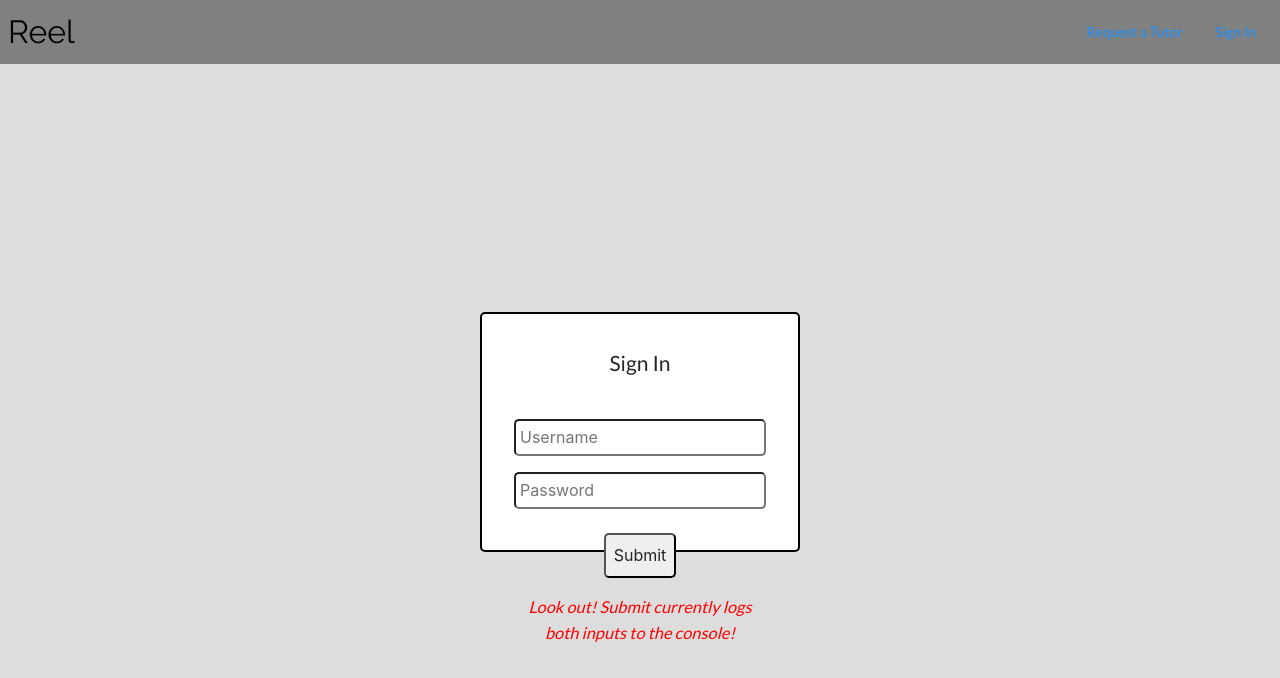
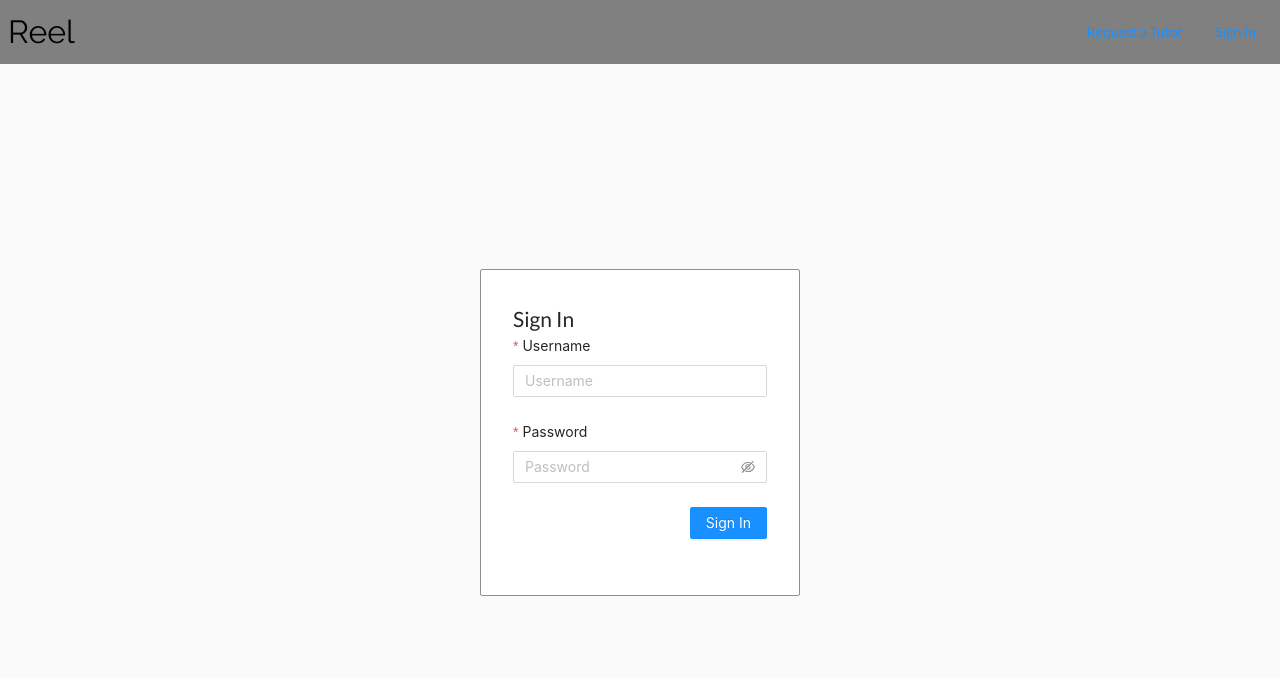
Before and after one commit to kesne/Reel, a Next.js app: page /sign_in in a window 1280 px wide. Shown: the top 678 px of the page. Built offline with nearby package versions, Linux system fonts and the light colour scheme.

Commit message:
Refactor sign-in to use AntD components

```diff
--- a/components/SignIn/Form.jsx
+++ b/components/SignIn/Form.jsx
@@ -1,76 +1,40 @@
-import { useState } from 'react';
+import { Form, Input, Button } from 'antd';
 import styled from 'styled-components';
 
-const FormBlock = styled.form`
-    margin-top: 2rem;
-`;
-const Input = styled.input`
-    width: 100%;
-    margin: 0.5rem 0;
-    padding: 0.25rem;
-    box-sizing: border-box;
-
-    font-size: 1rem;
-    border-radius: 5px;
-`;
-const Button = styled.button`
-    display: block;
-    margin: 1rem auto;
-    padding: 0.5rem;
-
-    border-radius: 5px;
-    font-size: 1rem;
-
-    &:focus,
-    &:hover {
-        color: #5291ff;
-        border-color: #5291ff;
-        outline: 0;
-    }
+const Submit = styled(Button)`
+    float: right;
 `;
 
-const Danger = styled.h3`
-    color: red;
-    text-align: center;
-    font-family: 'Lato', sans-serif;
-    font-style: italic;
-`;
-
-export default function Form() {
-    const [username, setUsername] = useState('');
-    const [password, setPassword] = useState('');
-
-    const handleSubmit = e => {
-        e.preventDefault();
-        console.log('Username: ', username);
-        console.log('Password: ', password);
-        setUsername('');
-        setPassword('');
+export default function SignInForm() {
+    const handleSubmit = values => {
+        console.log(values);
     };
 
     return (
-        <FormBlock onSubmit={handleSubmit}>
-            <Input
-                required
-                type="text"
-                placeholder="Username"
-                aria-label="Username"
-                value={username}
-                onChange={e => setUsername(e.target.value)}
-            />
-            <Input
-                required
-                type="password"
-                placeholder="Password"
-                aria-label="Password"
-                value={password}
-                onChange={e => setPassword(e.target.value)}
-            />
-            <Button type="submit">Submit</Button>
-
-            <Danger>
-                Look out! Submit currently logs both inputs to the console!
-            </Danger>
-        </FormBlock>
+        <Form onFinish={handleSubmit} layout="vertical">
+            <Form.Item
+                name="username"
+                label="Username"
+                rules={[
+                    { required: true, message: 'Please enter your username' },
+                ]}
+            >
+                <Input placeholder="Username" />
+            </Form.Item>
+            <Form.Item
+                name="password"
+                label="Password"
+                rules={[
+                    { required: true, message: 'Please enter your password' },
+                ]}
+            >
+                <Input.Password placeholder="Password" />
+            </Form.Item>
+            <Form.Item>
+                <Submit type="primary" htmlType="submit">
+                    Sign In
+                </Submit>
+            </Form.Item>
+        </Form>
     );
 }
--- a/components/SignIn/Index.jsx
+++ b/components/SignIn/Index.jsx
@@ -9,24 +9,20 @@ const Wrapper = styled.div`
     align-items: center;
     justify-content: center;
 
-    background-color: #dddddd;
+    background-color: #fafafa;
 `;
 
 const Block = styled.div`
     width: 20rem;
-    height: 15rem;
-
     padding: 2rem;
 
     background-color: white;
-    border-radius: 5px;
-    border: 2px solid black;
+    border-radius: 2px;
+    border: 1px solid #8f8f8f;
 `;
 
 const Heading = styled.h2`
     margin: 0;
-
-    text-align: center;
     font-family: 'Lato', sans-serif;
 `;
 
```
